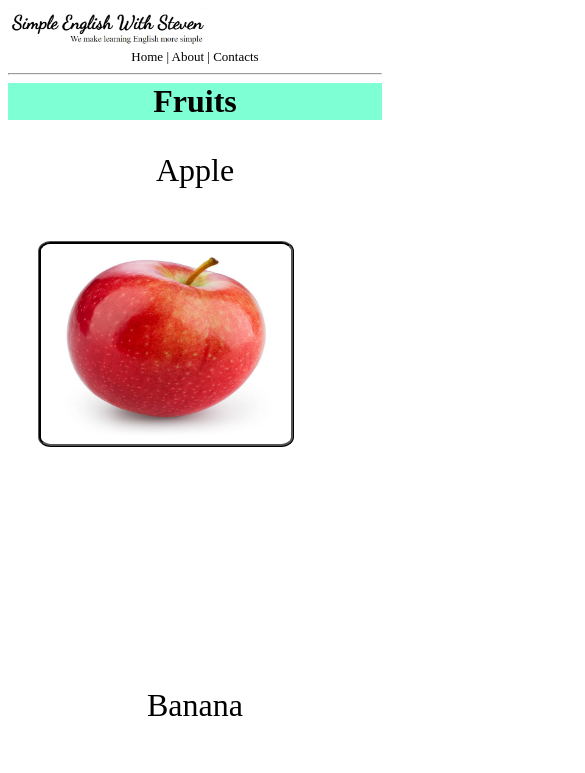
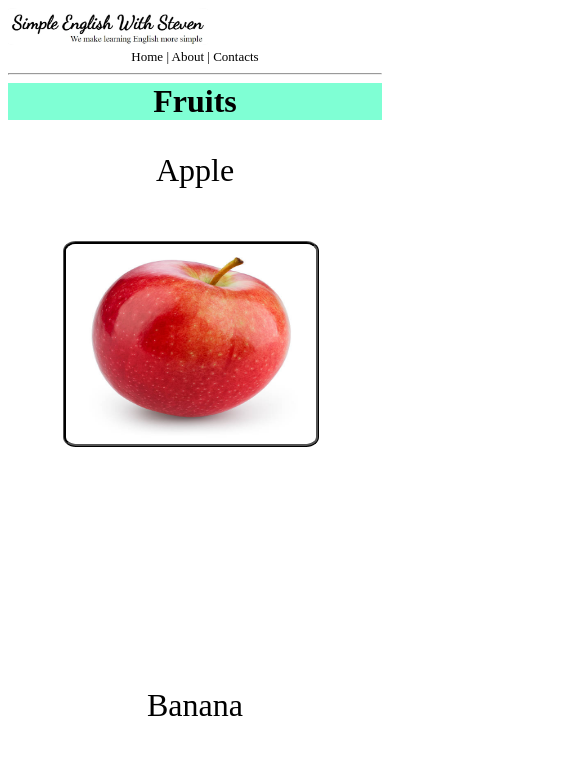
Before and after one commit to SunatulloAvazov/English-learning-website-portfolio, a plain HTML site: page assets/Fruits.html in a window 390 px wide. Shown: the top 773 px of the page, 585 px wide, since content can reach past the window. Drawn offline with Linux system fonts and the light colour scheme.

Commit message:
Add files via upload

```diff
--- a/assets/Fruits.css
+++ b/assets/Fruits.css
@@ -53,7 +53,7 @@ img {
     img {
         width: 250px;
         height: 200px;
-        margin-left: 30px;
+        margin-left: 55px;
         margin-top: 20px;
         border-radius: 5%;
         border-style:ridge;
```
